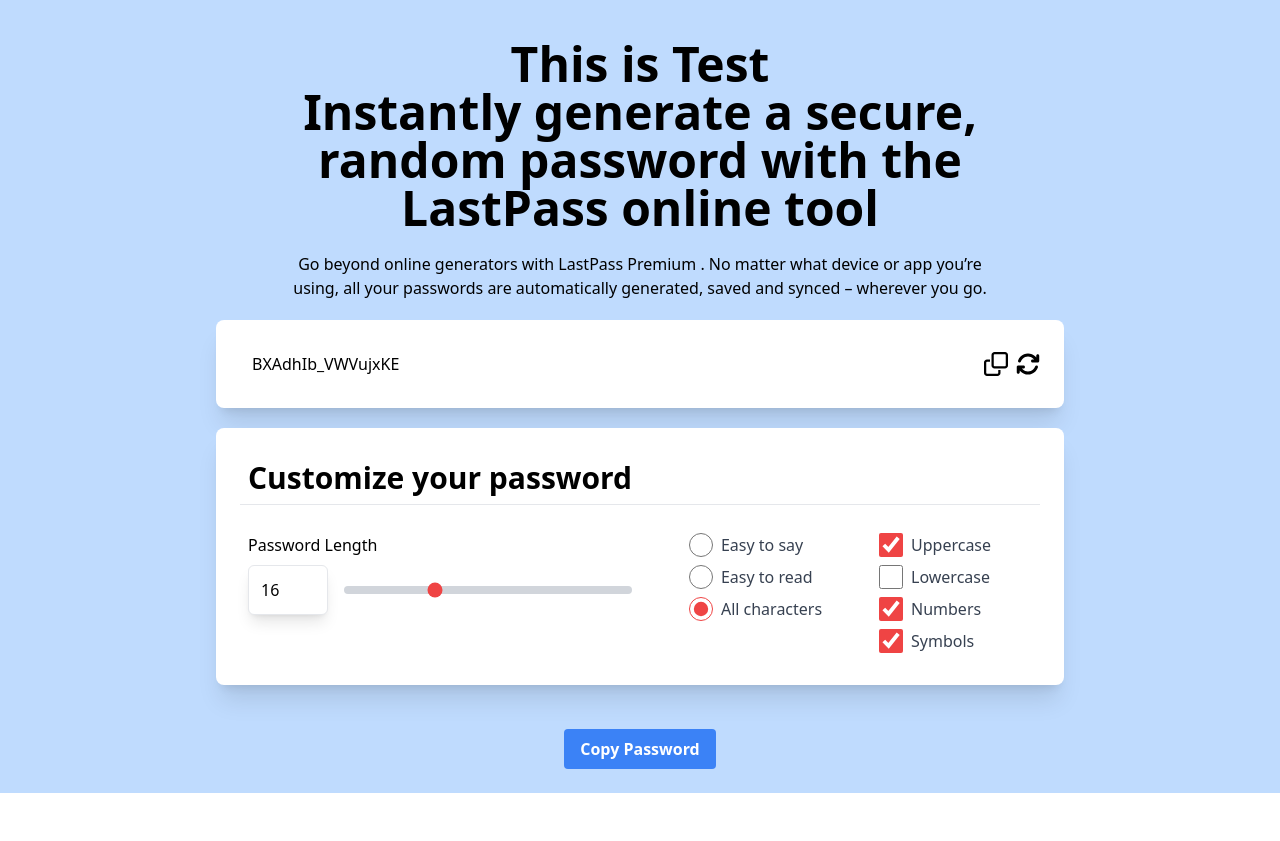
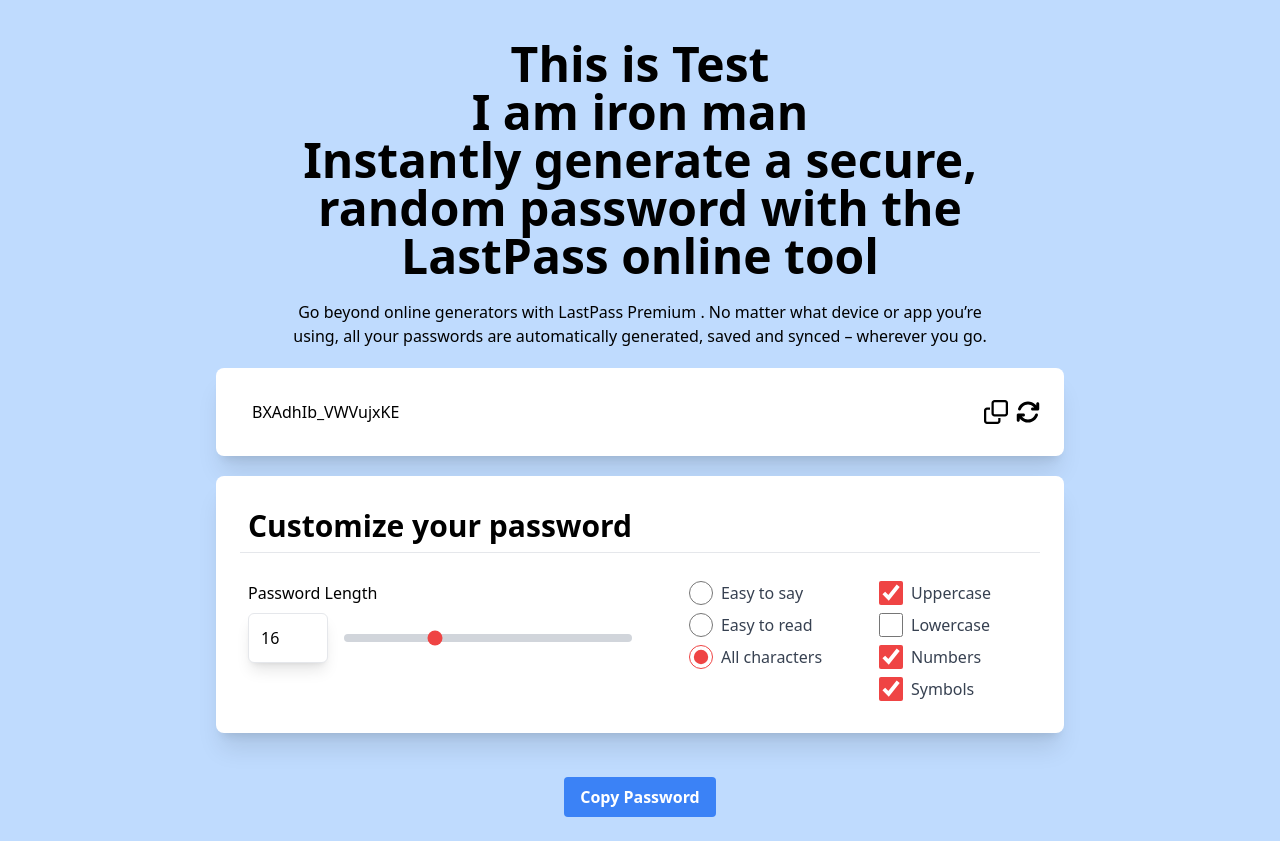
Before and after one commit to tadakorn/password-generator, a Nuxt app: page / in a window 1280 px wide. Before the commit the page ends 800 px from the top, so only its background shows below. Built offline with nearby package versions, Linux system fonts and the light colour scheme.

Commit message:
[:lipstick:] add another text

```diff
--- a/pages/index.vue
+++ b/pages/index.vue
@@ -1,6 +1,7 @@
 <template>
   <div class="md:text-5xl text-2xl text-center mb-5 font-semibold pt-10">
     <p>This is Test</p>
+    <p>I am iron man</p>
     <p>Instantly generate a secure,</p>
     <p>random password with the</p>
     <p>LastPass online tool</p>
```
